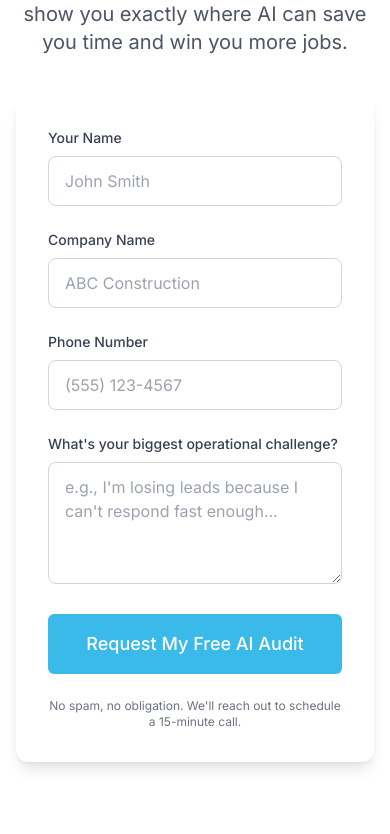
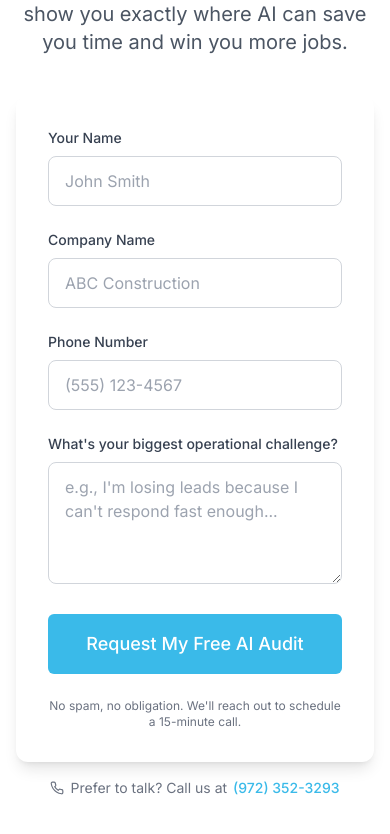
Before and after one commit to mutaaf/digital-craft-architect, a React (Vite) app: page /construction in a window 390 px wide. Shown: the part 10246-11080 px from the top of the page. Built offline with nearby package versions, Linux system fonts and the light colour scheme; no server answers.

Commit message:
gtm(CONTENT-PHONE-NEAR-FORM): Add phone number near contact forms on all landing pages
Co-Authored-By: Claude Code Innovation Agent <noreply@anthropic.com>

```diff
--- a/src/components/ContactForm.tsx
+++ b/src/components/ContactForm.tsx
@@ -2,7 +2,7 @@
 import React, { useState } from 'react';
 import { Link } from 'react-router-dom';
 import { FormSection } from '@/hooks/useContent';
-import { CheckCircle, Wand2, Calendar, Play } from 'lucide-react';
+import { CheckCircle, Wand2, Calendar, Play, Phone } from 'lucide-react';
 import { trackFormSubmission, trackCTAClick } from '@/utils/analytics';
 import { getUtmParams } from '@/utils/utmTracker';
 import { useToast } from '@/hooks/use-toast';
@@ -339,6 +339,11 @@ const ContactForm: React.FC<ContactFormProps> = ({ data }) => {
             </Form>
           )}
         </div>
+        <p className="text-center text-sm text-gray-500 dark:text-gray-400 mt-4 flex items-center justify-center gap-1.5">
+          <Phone size={14} />
+          Prefer to talk? Call us at{' '}
+          <a href="tel:+19723523293" className="text-primary hover:underline font-medium">(972) 352-3293</a>
+        </p>
       </div>
     </section>
   );
--- a/src/pages/Construction.tsx
+++ b/src/pages/Construction.tsx
@@ -29,6 +29,7 @@ import {
   Sparkles,
   Calendar,
   Play,
+  Phone,
 } from 'lucide-react';
 import {
   Accordion,
@@ -795,6 +796,11 @@ const Construction: React.FC = () => {
               </form>
             )}
           </div>
+          <p className="text-center text-sm text-gray-500 dark:text-gray-400 mt-4 flex items-center justify-center gap-1.5">
+            <Phone size={14} />
+            Prefer to talk? Call us at{' '}
+            <a href="tel:+19723523293" className="text-primary hover:underline font-medium">(972) 352-3293</a>
+          </p>
         </div>
       </section>
 
--- a/src/pages/RealEstate.tsx
+++ b/src/pages/RealEstate.tsx
@@ -29,6 +29,7 @@ import {
   TrendingUp,
   Calendar,
   Play,
+  Phone,
 } from 'lucide-react';
 import {
   Accordion,
@@ -795,6 +796,11 @@ const RealEstate: React.FC = () => {
               </form>
             )}
           </div>
+          <p className="text-center text-sm text-gray-500 dark:text-gray-400 mt-4 flex items-center justify-center gap-1.5">
+            <Phone size={14} />
+            Prefer to talk? Call us at{' '}
+            <a href="tel:+19723523293" className="text-primary hover:underline font-medium">(972) 352-3293</a>
+          </p>
         </div>
       </section>
 
```
Also changed, not shown: 1 other file (tests, documents, lock files or other folders).
